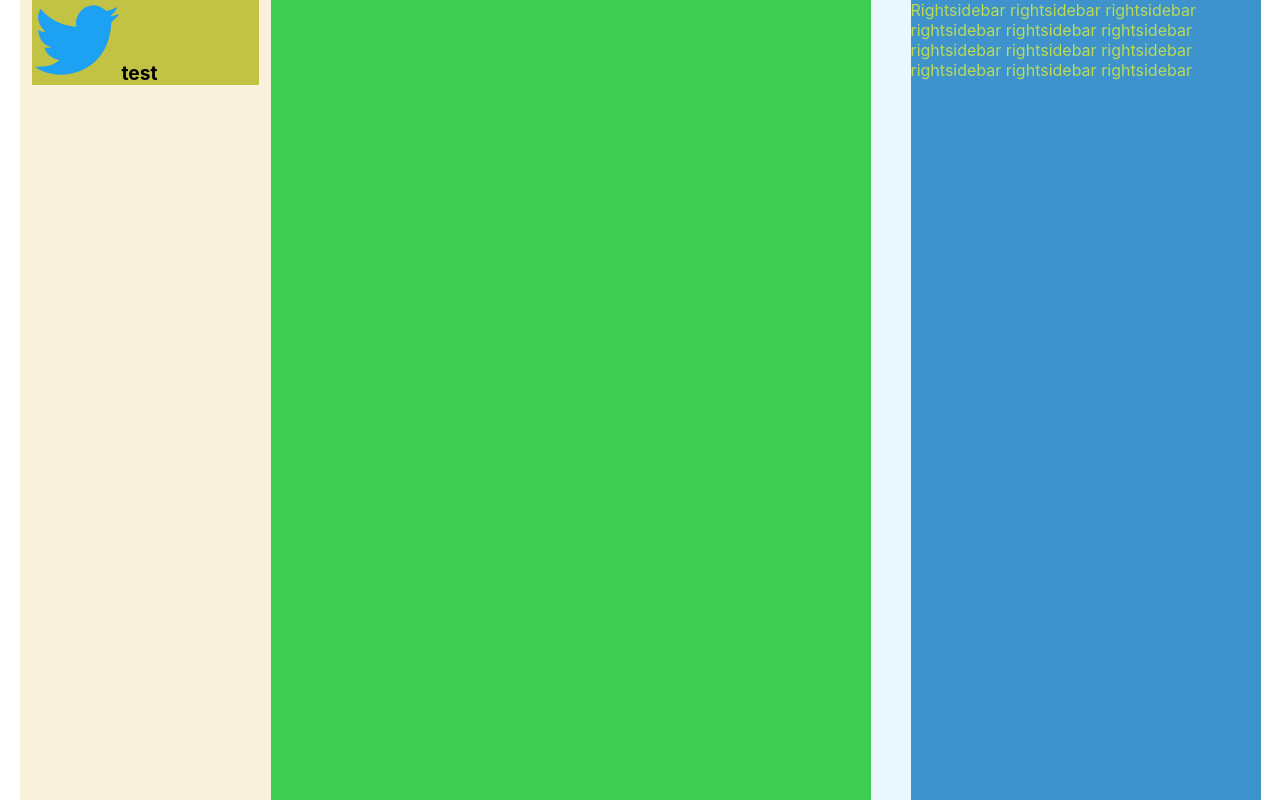
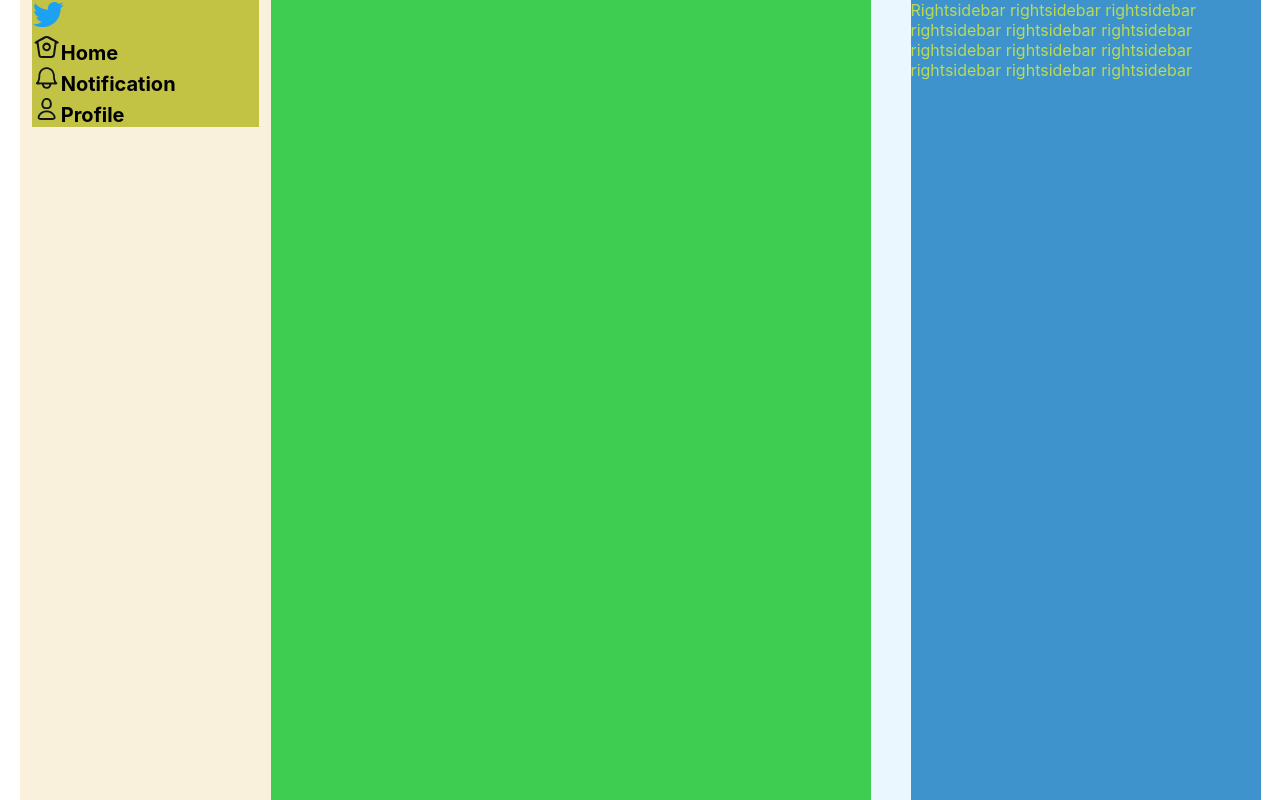
Before and after one commit to ajcousins/odinbook-react, a React (Create React App) app: page / in a window 1280 px wide. Shown: the top 800 px of the page. Built offline with nearby package versions, Linux system fonts and the light colour scheme.

Commit message:
Side bar and icons

```diff
--- a/src/App.scss
+++ b/src/App.scss
@@ -1,4 +1,7 @@
 $test-colour: #bada55;
+$twitter-black: #0f1419;
+$twitter-main: #1da1f2;
+
 * {
   margin: 0;
   padding: 0;
@@ -7,6 +10,10 @@ $test-colour: #bada55;
 
 .--fixed-pos {
   position: fixed;
+}
+
+.--main-colour {
+  color: $twitter-main;
 }
 
 .App {
@@ -33,12 +40,20 @@ $test-colour: #bada55;
 
   &__button {
     display: block;
-    font-size: 1.2em;
+    font-size: 20px;
     font-weight: 700;
     color: black;
     list-style: none;
     background-color: rgb(194, 194, 68);
     // height: auto;
+  }
+
+  &__icon {
+    fill: $twitter-black;
+  }
+
+  &__logo {
+    fill: $twitter-main;
   }
 }
 
--- a/src/components/LeftSideBar.js
+++ b/src/components/LeftSideBar.js
@@ -1,12 +1,32 @@
 import classes from "./LeftSideBar.module.scss";
 import SideButton from "./SideButton";
+import SvgTwitterLogo from "../iconComponents/SvgTwitterLogo";
+import SvgHomeIcon from "../iconComponents/SvgHomeIcon";
+import SvgNotificationIcon from "../iconComponents/SvgNotificationIcon";
+import SvgProfileIcon from "../iconComponents/SvgProfileIcon";
 
 import React from "react";
+
+const iconHeight = "26px";
 
 const LeftSideBar = (props) => {
   return (
     <div className='leftsidebar'>
-      <SideButton text='test' />
+      <SideButton>
+        <SvgTwitterLogo height='29px' />
+      </SideButton>
+
+      <SideButton text='Home'>
+        <SvgHomeIcon height={iconHeight} />
+      </SideButton>
+
+      <SideButton text='Notification'>
+        <SvgNotificationIcon height={iconHeight} />
+      </SideButton>
+
+      <SideButton text='Profile'>
+        <SvgProfileIcon height={iconHeight} />
+      </SideButton>
     </div>
   );
 };
--- a/src/components/SideButton.js
+++ b/src/components/SideButton.js
@@ -1,12 +1,11 @@
-import classes from "./LeftSideBar.module.scss";
-import SvgTwitterLogo from "../iconComponents/SvgTwitterLogo";
+// import classes from "./LeftSideBar.module.scss";
 
 import React from "react";
 
 const SideButton = (props) => {
   return (
     <div className='leftsidebar__button'>
-      <SvgTwitterLogo color='#1da1f2' />
+      {props.children}
       {props.text}
     </div>
   );
--- /dev/null
+++ b/src/iconComponents/SvgHomeIcon.js
@@ -0,0 +1,71 @@
+import React from "react";
+
+function SvgHomeIcon(props) {
+  return (
+    <svg
+      // width='90px'
+      height={props.height}
+      className='leftsidebar__icon'
+      viewBox='0 0 90 80' // Keep to maintain aspect ratio
+    >
+      <g id='Layer_1'>
+        <g>
+          <g>
+            <path
+              fill-rule='evenodd'
+              clip-rule='evenodd'
+              fill='none'
+              d='M44.711,73.972c4.828,0,9.657,0.078,14.482-0.018
+				c7.145-0.142,10.468-2.967,11.508-9.945c1.498-10.045,2.764-20.126,4.31-30.164c0.277-1.796-0.243-4.647,2.738-4.777
+				c2.051-0.09,3.992-0.008,4.365-2.456c0.404-2.645-1.907-3.409-3.679-4.381c-7.254-3.978-14.927-7.337-21.702-12.004
+				c-8.147-5.614-15.21-5.653-23.396-0.044c-7.071,4.845-15.039,8.384-22.604,12.51c-1.542,0.84-3.071,1.746-2.879,3.859
+				c0.124,1.378,1.124,2.56,2.289,2.403c4.867-0.646,4.592,2.875,5.017,5.842c1.394,9.715,2.694,19.442,4.145,29.147
+				c1.049,7.017,4.328,9.855,11.442,10.009C35.4,74.053,40.057,73.971,44.711,73.972z'
+            />
+            <path
+              fill-rule='evenodd'
+              clip-rule='evenodd'
+              d='M44.711,73.972c-4.655-0.001-9.312,0.081-13.964-0.019
+				c-7.115-0.154-10.393-2.992-11.442-10.009c-1.451-9.705-2.751-19.432-4.145-29.147c-0.425-2.966-0.15-6.487-5.017-5.842
+				c-1.165,0.157-2.165-1.025-2.289-2.403c-0.191-2.113,1.338-3.02,2.879-3.859c7.565-4.126,15.532-7.665,22.604-12.51
+				c8.186-5.608,15.248-5.569,23.396,0.044c6.775,4.667,14.448,8.026,21.702,12.004c1.772,0.972,4.083,1.737,3.679,4.381
+				c-0.374,2.448-2.314,2.365-4.365,2.456c-2.98,0.13-2.461,2.98-2.738,4.777c-1.545,10.037-2.812,20.118-4.31,30.164
+				c-1.04,6.979-4.364,9.804-11.508,9.945C54.368,74.05,49.539,73.972,44.711,73.972z M44.989,67.397
+				c4.487,0,8.98-0.171,13.454,0.05c4.155,0.205,5.905-1.714,6.418-5.633c1.471-11.275,2.999-22.544,4.744-33.779
+				c0.399-2.574-0.426-3.829-2.504-4.923c-6.408-3.378-12.783-6.821-19.136-10.299c-2.005-1.098-3.862-1.121-5.874-0.019
+				c-6.506,3.56-13.048,7.055-19.584,10.56c-1.672,0.898-2.503,1.995-2.183,4.13c1.754,11.757,3.343,23.539,5.012,35.309
+				c0.462,3.257,2.312,4.734,5.68,4.632C35.669,67.285,40.332,67.39,44.989,67.397z'
+            />
+            <path
+              fill-rule='evenodd'
+              clip-rule='evenodd'
+              fill='none'
+              d='M44.989,67.393c-4.658-0.002-9.32-0.108-13.973,0.032
+				c-3.369,0.103-5.218-1.375-5.68-4.632c-1.669-11.77-3.258-23.552-5.012-35.309c-0.32-2.136,0.511-3.232,2.183-4.13
+				c6.536-3.505,13.078-7,19.584-10.56c2.012-1.102,3.869-1.079,5.874,0.019c6.353,3.478,12.728,6.921,19.136,10.299
+				c2.078,1.095,2.903,2.349,2.504,4.923c-1.745,11.235-3.272,22.504-4.744,33.779c-0.513,3.918-2.263,5.837-6.418,5.633
+				C53.969,67.226,49.476,67.397,44.989,67.393z M31.772,39.605C31.67,46.79,37.462,52.92,44.61,53.193
+				c7.224,0.275,13.619-5.967,13.636-13.31c0.018-7.336-5.637-13.323-12.841-13.597C38.101,26.007,31.88,32.084,31.772,39.605z'
+            />
+            <path
+              fill-rule='evenodd'
+              clip-rule='evenodd'
+              d='M31.772,39.605c0.108-7.521,6.329-13.598,13.633-13.319
+				c7.204,0.274,12.858,6.261,12.841,13.597c-0.018,7.343-6.412,13.585-13.636,13.31C37.462,52.92,31.67,46.79,31.772,39.605z
+				 M45.08,46.642c3.806-0.028,6.985-3.042,7.118-6.745c0.136-3.815-3.317-7.231-7.267-7.188c-3.722,0.039-7.024,3.201-7.123,6.82
+				C37.702,43.385,41.063,46.673,45.08,46.642z'
+            />
+            <path
+              fill-rule='evenodd'
+              clip-rule='evenodd'
+              fill='none'
+              d='M45.08,46.642c-4.017,0.031-7.378-3.257-7.272-7.112
+				c0.099-3.619,3.401-6.781,7.123-6.82c3.95-0.043,7.403,3.373,7.267,7.188C52.065,43.6,48.885,46.613,45.08,46.642z'
+            />
+          </g>
+        </g>
+      </g>
+    </svg>
+  );
+}
+export default SvgHomeIcon;
--- /dev/null
+++ b/src/iconComponents/SvgNotificationIcon.js
@@ -0,0 +1,32 @@
+import React from "react";
+
+function SvgHomeIcon(props) {
+  return (
+    <svg
+      // width='90px'
+      height={props.height}
+      className='leftsidebar__icon'
+      viewBox='0 0 90 80' // Keep to maintain aspect ratio
+    >
+      <g id='Layer_3'>
+        <path
+          fill-rule='evenodd'
+          clip-rule='evenodd'
+          d='M44.921,73.233c-6.401-0.037-11.886-3.877-13.678-10.2
+		c-0.786-2.774-2.093-3.564-4.736-3.441c-3.486,0.162-6.987,0.038-10.481,0.026c-1.538-0.006-3.08-0.115-3.783-1.795
+		c-0.63-1.507,0.208-2.634,1.181-3.673c4.937-5.274,6.205-11.809,6.259-18.688c0.056-7.341,1.675-14.18,6.569-19.811
+		c6.64-7.638,15.068-10.539,24.924-7.968c10.178,2.655,15.833,9.796,18.387,19.746c1.257,4.896,0.326,9.957,1.404,14.871
+		c0.955,4.349,2.397,8.389,5.516,11.674c1.082,1.139,1.977,2.363,1.202,3.996c-0.774,1.635-2.349,1.65-3.873,1.652
+		c-3.495,0.007-6.993,0.113-10.482-0.025c-2.494-0.099-3.719,0.676-4.461,3.284C57.012,69.4,51.504,73.27,44.921,73.233z
+		 M44.86,53.997c6.998,0,13.996-0.061,20.993,0.033c2.555,0.033,3.11-0.668,1.918-3.015c-1.479-2.911-2.182-6.101-2.708-9.319
+		c-0.707-4.318-0.081-8.736-1.11-13.043c-1.829-7.643-6.089-13.167-13.795-15.335c-7.864-2.213-14.581,0.13-19.842,6.291
+		c-3.846,4.502-4.908,10.043-4.914,15.77c-0.005,5.456-0.834,10.729-3.137,15.663c-1.146,2.456-0.491,3.019,1.977,2.987
+		C31.114,53.94,37.987,53.998,44.86,53.997z M45.394,59.637c-1.987,0-3.976,0.033-5.962-0.008c-2.755-0.059-3.389,1.148-2.062,3.449
+		c1.691,2.929,4.245,4.404,7.666,4.402c3.422-0.002,5.975-1.48,7.66-4.413c1.335-2.322,0.641-3.501-2.087-3.438
+		C48.873,59.67,47.132,59.638,45.394,59.637z'
+        />
+      </g>
+    </svg>
+  );
+}
+export default SvgHomeIcon;
--- /dev/null
+++ b/src/iconComponents/SvgProfileIcon.js
@@ -0,0 +1,53 @@
+import React from "react";
+
+function SvgHomeIcon(props) {
+  return (
+    <svg
+      // width='90px'
+      height={props.height}
+      className='leftsidebar__icon'
+      viewBox='0 0 90 80' // Keep to maintain aspect ratio
+    >
+      <g id='Layer_3'>
+        <g>
+          <path
+            fill-rule='evenodd'
+            clip-rule='evenodd'
+            fill='none'
+            d='M44.863,73.862c5.742,0,11.485,0,17.229-0.001
+			c0.249,0,0.499,0.001,0.748-0.005c8.459-0.197,11.712-5.037,8.674-12.906C67.622,50.875,57.169,44.34,44.951,44.345
+			C32.773,44.35,22.331,50.928,18.45,61.04c-2.954,7.695,0.248,12.631,8.436,12.791C32.876,73.948,38.87,73.853,44.863,73.862z'
+          />
+          <path
+            fill-rule='evenodd'
+            clip-rule='evenodd'
+            fill='none'
+            d='M44.904,40.306c5.686-0.022,11.074-0.817,14.278-6.329
+			c3.927-6.754,1.495-19.613-4.547-24.521c-1.466-1.191-3.082-2.115-4.929-2.603C43.53,5.224,37.766,6.105,33.705,11.2
+			c-5.188,6.508-6.286,14.205-3.228,21.9C32.969,39.368,38.891,40.279,44.904,40.306z'
+          />
+          <path
+            fill-rule='evenodd'
+            clip-rule='evenodd'
+            d='M44.863,73.858c-5.993-0.005-11.987,0.09-17.978-0.027
+			c-8.188-0.16-11.39-5.096-8.436-12.791c3.881-10.111,14.323-16.689,26.501-16.694c12.218-0.005,22.671,6.53,26.563,16.604
+			c3.038,7.869-0.215,12.709-8.674,12.906c-0.249,0.006-0.499,0.005-0.748,0.005C56.349,73.862,50.605,73.862,44.863,73.858z
+			 M44.788,67.812c6.104,0,12.207,0.061,18.309-0.022c3.757-0.051,4.438-1.18,3.09-4.631c-3.114-7.965-11.214-13.098-20.79-13.174
+			c-10.082-0.08-18.267,4.902-21.565,13.131c-1.384,3.451-0.702,4.617,3.022,4.672C32.83,67.875,38.81,67.811,44.788,67.812z'
+          />
+          <path
+            fill-rule='evenodd'
+            clip-rule='evenodd'
+            d='M44.898,40.306c-6.008-0.027-11.93-0.938-14.421-7.206
+			c-3.059-7.695-1.96-15.393,3.228-21.9c4.061-5.094,9.825-5.976,16.002-4.347c1.847,0.487,3.463,1.412,4.929,2.603
+			c6.042,4.909,8.474,17.768,4.547,24.521C55.979,39.489,50.59,40.284,44.898,40.306z M55.066,24.456
+			c0.016-1.652-0.206-4.146-1.173-6.486c-1.521-3.683-4.351-5.798-8.297-6.051c-3.778-0.243-6.909,1.299-8.767,4.656
+			c-2.348,4.243-2.33,8.887-1.442,13.492c0.372,1.933,1.918,3.15,3.852,3.739c2.297,0.699,4.645,0.89,7.032,0.783
+			C53.013,34.288,55.186,32.008,55.066,24.456z'
+          />
+        </g>
+      </g>
+    </svg>
+  );
+}
+export default SvgHomeIcon;
--- a/src/iconComponents/SvgTwitterLogo.js
+++ b/src/iconComponents/SvgTwitterLogo.js
@@ -3,17 +3,13 @@ import React from "react";
 function SvgTwitterLogo(props) {
   return (
     <svg
-      width='90px'
-      height='80px'
-      // viewBox='0 0 90 80'
-      //   enable-background='new 0 0 90 80'
-      //   xml:space='preserve'
+      // width='90px'
+      height={props.height}
+      className='leftsidebar__logo'
+      viewBox='0 0 90 80' // Keep to maintain aspect ratio
     >
       <g id='Layer_3'>
         <path
-          fill={props.color}
-          // fillRule='evenodd'
-          // clipRule='evenodd'
           d='M3.161,66.64c12.25,0.541,17.709-1.25,24.375-6.594
 		c-6.958-0.613-14.333-6.697-14.906-12.438c2.906,0.324,5.072,0.24,7.031-0.281C15.222,45.368,8.245,44.349,5.988,29.95
 		c3.548,1.898,5.257,2.023,7.485,1.689c-3.646-2.582-5.807-6.836-6.813-10.332C5.46,17.134,6.286,13.39,8.37,8.765
--- a/src/index.scss
+++ b/src/index.scss
@@ -1,13 +1,14 @@
+// @import url("https://fonts.googleapis.com/css2?family=Inter:wght@100;200;300;400;500;600;700;800;900&display=swap");
+
 body {
   margin: 0;
-  font-family: -apple-system, BlinkMacSystemFont, 'Segoe UI', 'Roboto', 'Oxygen',
-    'Ubuntu', 'Cantarell', 'Fira Sans', 'Droid Sans', 'Helvetica Neue',
-    sans-serif;
+  font-family: -apple-system, BlinkMacSystemFont, "Segoe UI", "Roboto",
+    "Helvetica Neue", sans-serif;
   -webkit-font-smoothing: antialiased;
   -moz-osx-font-smoothing: grayscale;
 }
 
 code {
-  font-family: source-code-pro, Menlo, Monaco, Consolas, 'Courier New',
+  font-family: source-code-pro, Menlo, Monaco, Consolas, "Courier New",
     monospace;
 }
```
